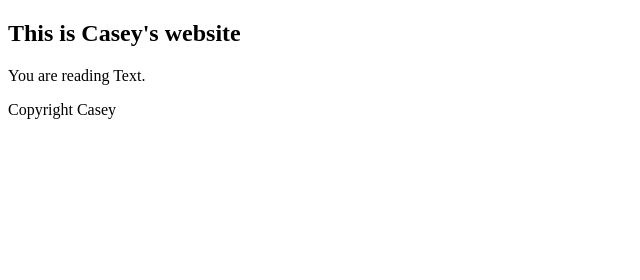
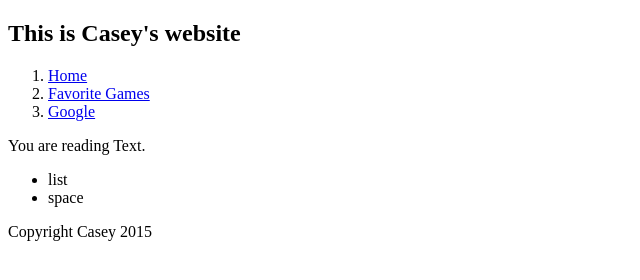
Before and after one commit to caseyman03/caseyman03.github.io, a plain HTML site: page index.html in a window 1280 px wide. Shown: the whole page, without its empty margins (0-640 px from the left). Drawn offline with Linux system fonts and the light colour scheme.

Commit message:
I added links to index.html

```diff
--- a/index.html
+++ b/index.html
@@ -6,11 +6,30 @@
 
 <body>
   <h2>This is Casey's website</h2>
+  <ol>
+    <li>
+      <a href="index.html">Home</a>
+    </li>
+    <li>
+      <a href="Fav_Games.html">Favorite Games</a>
+    </li>
+    <li>
+      <a href="http://www.google.com">Google</a>
+    </li>
+  </ol>
   <p>
     You are reading Text.
   </p>
+  <ul>
+    <li>
+      list
+    </li>
+    <li>
+      space
+    </li>
+  </ul>
   <footer>
-    Copyright Casey
+    Copyright Casey 2015
   </footer>
 </body>
 </html>
```
